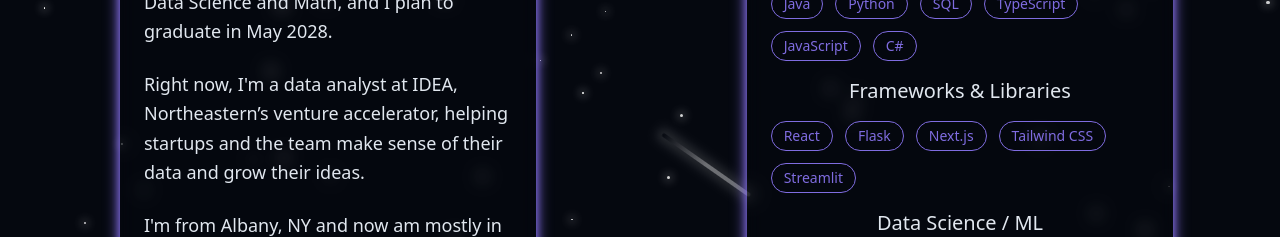
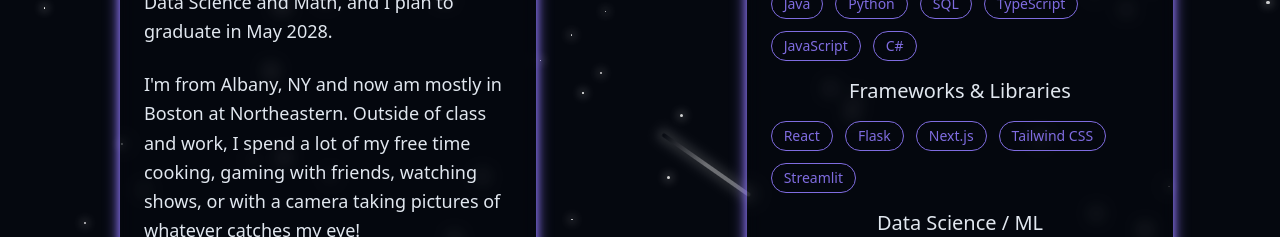
Before and after one commit to Jrodrigo06/personal-website, a React (Vite) app in the folder personal-website/: page /about in a window 1280 px wide. Shown: the part 243-480 px from the top of the page. Built offline with nearby package versions, Linux system fonts and the light colour scheme; no server answers.

Commit message:
removed paragraph for now

```diff
--- a/personal-website/src/pages/About.tsx
+++ b/personal-website/src/pages/About.tsx
@@ -62,10 +62,6 @@ export const About = () => {
                         <p>
                         I'm Jerome Rodrigo, a second-year student at Northeastern University majoring in Data Science and Math, and I plan to graduate in May 2028.
                         </p>
-                        <p>
-                        Right now, I'm a data analyst at IDEA, Northeastern’s venture accelerator, helping startups and the team make sense of their data
-                        and grow their ideas.
-                        </p>
                         <p>  </p>
                         <p>
                             I'm from Albany, NY and now am mostly in Boston at Northeastern. Outside of class and work, I spend a lot of my free time cooking, gaming with friends, watching shows,
```
